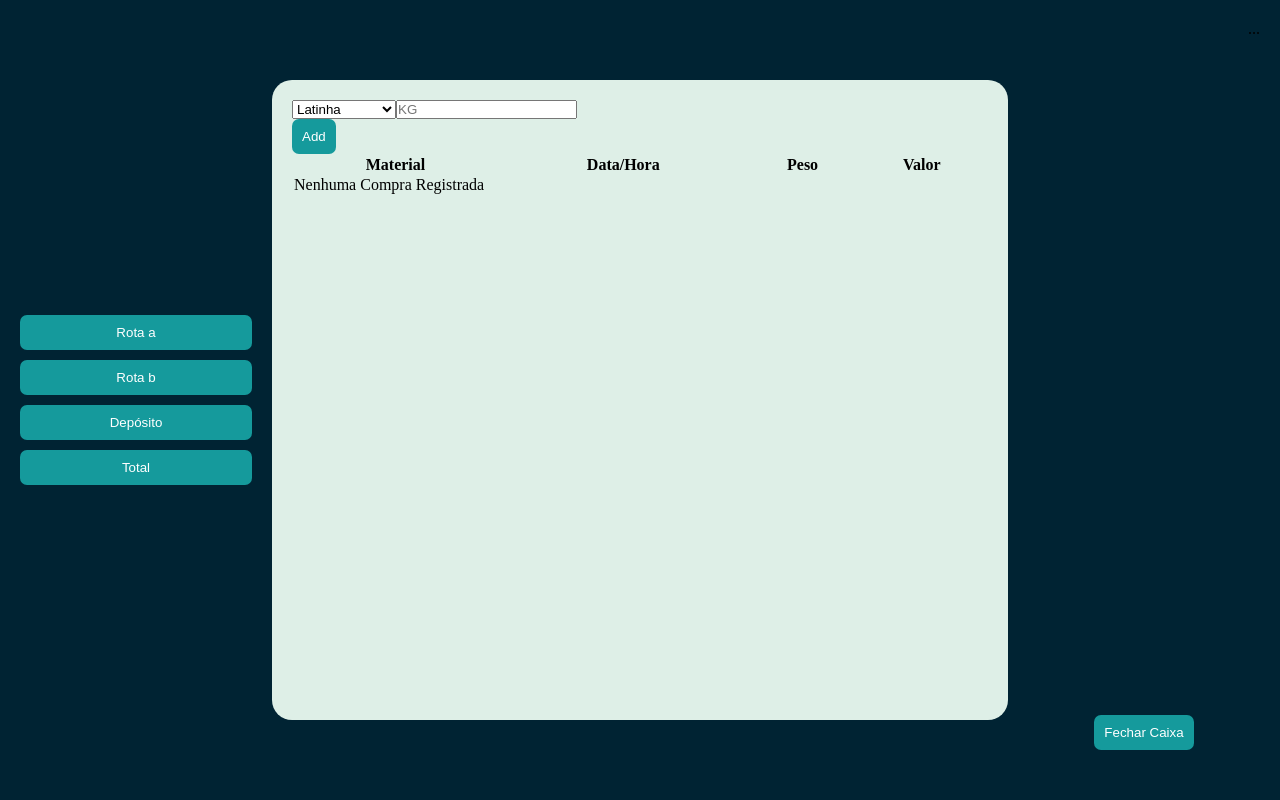
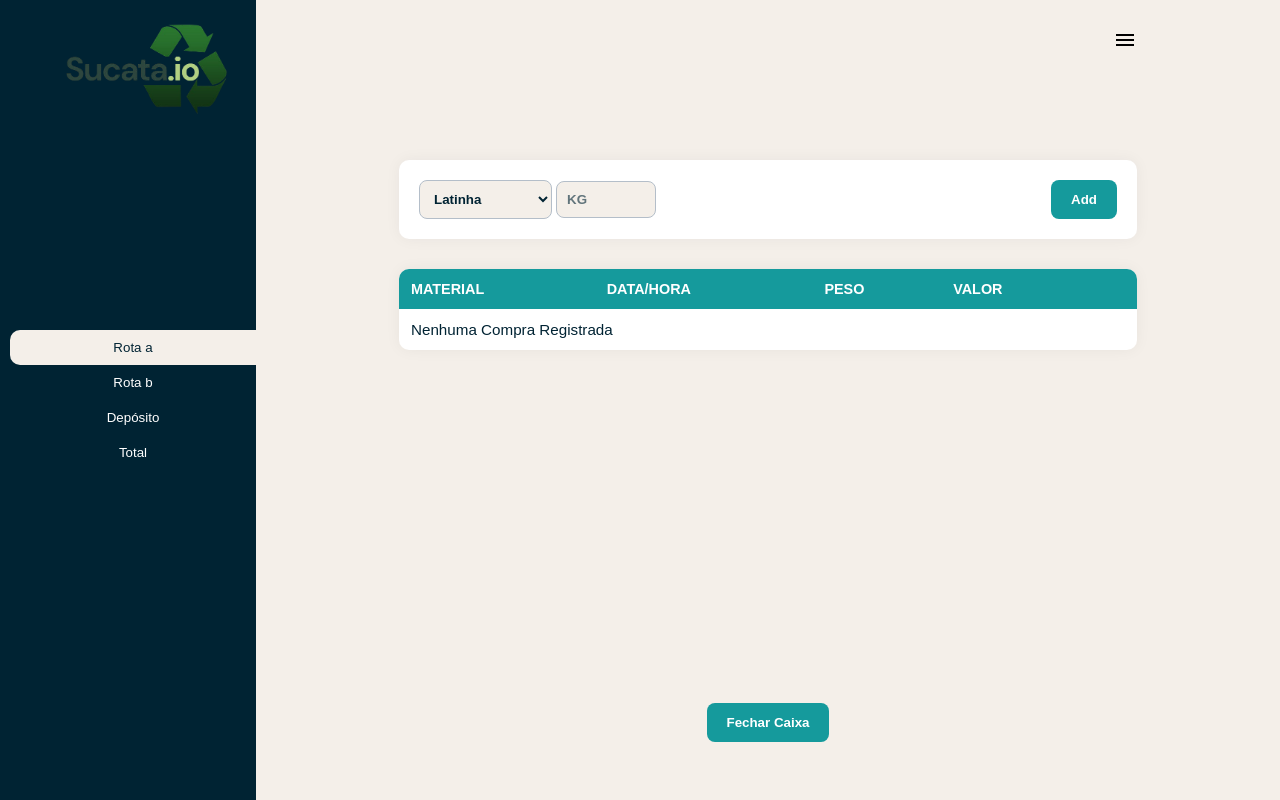
Before and after one commit to Bleidson/Sucata.io, a plain HTML site: page index.html in a window 1280 px wide. Both pictures are taken after a click on the button "Rota a". Drawn offline with nearby package versions, Linux system fonts and the light colour scheme.

Commit message:
Refining

```diff
--- a/index.html
+++ b/index.html
@@ -4,17 +4,29 @@
     <meta charset="UTF-8">
     <meta name="viewport" content="width=device-width, initial-scale=1.0">
     <title>Sucata.io</title>
+    <link rel="stylesheet" href="https://fonts.googleapis.com/css2?family=Material+Symbols+Outlined:opsz,wght,FILL,GRAD@24,400,0,0&icon_names=menu" />
     <link rel="stylesheet" href="style.css">
 
 </head>
 <body>
     <section id="sidebar-left">
-        <button class="button" id="btn-rota-a">Rota a</button>
-        <button class="button" id="btn-rota-b">Rota b</button>
-        <button class="button" id="btn-deposito">Depósito</button>
-        <button class="button" id="btn-total">Total</button>
+        <img src="img/LogoSucata01.png" alt="">
+        <nav>
+            <button class=" btn-sidebar" id="btn-rota-a">Rota a</button>
+            <button class=" btn-sidebar" id="btn-rota-b">Rota b</button>
+            <button class=" btn-sidebar" id="btn-deposito">Depósito</button>
+            <button class=" btn-sidebar" id="btn-total">Total</button>
+        </nav>
+
     </section>
     <section id="main">
+        <div id="menuToggler">
+            <span class="material-symbols-outlined">
+                menu
+            </span>
+        </div>
+
+        <div id="form-table">
             <form action="#">
                 <div id="input-buy">
                     <select name="material-opt" id="material-opt">
@@ -30,7 +42,7 @@
                     <input type="number" name="weigth-form" id="weigth-form" placeholder="KG">
                 </div>
 
-            <button class="button" type="submit">Add</button>
+                <button class="btn" type="submit">Add</button>
             </form>
             <table id="main-table">
                 <thead id="thead">
@@ -41,28 +53,10 @@
                 </tbody>
 
             </table>
+        </div>
 
-    </section>
-    <section id="sidebar-right">
-        <div id="menuToggler">
-            <!--Menu Toggler-->
-            ...
-        </div>
-        <div id="section-pop-ups">
-            <div class="pop-up">
-                <button class="button">Atualizar valor material</button>
-                <button class="button">Cadastrar novo material</button>
-                <button class="button">Historico de caixa</button>
-            </div>
-            <div class="pop-up">
-                <button class="button">Editar</button>
-                <button class="button">Deletar</button>
-            </div>
-            <!--os pop-us estarao com display: none, ate as opcoes serem selecionadas-->
-
-        </div>
         <div id="close">
-            <button class="button">Fechar Caixa</button>
+            <button class="btn">Fechar Caixa</button>
         </div>
     </section>
     <script src="script.js"></script>
--- a/script.js
+++ b/script.js
@@ -70,21 +70,21 @@
             tabelaAtual = 'registroRotaA';
             carregarRegistros();
             renderTable();
-            document.querySelector('form').style.display = `block`;
+            document.querySelector('form').style.display = `flex`;
         });
 
         document.getElementById('btn-rota-b').addEventListener('click', function(){
             tabelaAtual = 'registroRotaB';
             carregarRegistros();
             renderTable();
-            document.querySelector('form').style.display = `block`;
+            document.querySelector('form').style.display = `flex`;
         });
 
         document.getElementById('btn-deposito').addEventListener('click', function(){
             tabelaAtual = 'registroDeposito';
             carregarRegistros();
             renderTable();
-            document.querySelector('form').style.display = `block`;
+            document.querySelector('form').style.display = `flex`;
         });
 
         document.getElementById('btn-total').addEventListener('click', function(){
@@ -103,6 +103,7 @@
 
             if (target.classList.contains('delete-btn')) {
                 registros.splice(index, 1);
+                salvarRegistros();
                 renderTable();
             }
 
@@ -119,6 +120,18 @@
             renderTable();
             }
         });
+
+        const buttons = document.querySelectorAll('.btn-sidebar');
+
+        buttons.forEach(btn => {
+        btn.addEventListener('click', () => {
+            // Remove a classe de todos
+            buttons.forEach(b => b.classList.remove('selected'));
+            // Adiciona no clicado
+            btn.classList.add('selected');
+        });
+        });
+
     });
 
     function salvarRegistros(){
@@ -194,6 +207,7 @@
                     <th>Data/Hora</th>
                     <th>Peso</th>
                     <th>Valor</th>
+                    <th></th>
                 </tr>
             </thead>
         `;
@@ -237,8 +251,8 @@
             const tdAction = document.createElement('td');
             tdAction.classList.add('more-table');
             tdAction.innerHTML = `
-                <button class="edit-btn" data-index="${index}">✏️</button>
-                <button class="delete-btn" data-index="${index}">🗑️</button>
+                <button class="edit-btn action-btn" data-index="${index}">✏️</button>
+                <button class="delete-btn action-btn" data-index="${index}">🗑️</button>
             `;
 
             row.appendChild(tdMaterial);
--- a/style.css
+++ b/style.css
@@ -2,7 +2,7 @@
     --var-color1:#002333;
     --var-color2:#159A9C;
     --var-color3:#B4BEC9;
-    --var-color4:#DEEFE7;
+    --var-color4:#f4efe9;
 
 }
 
@@ -14,16 +14,10 @@
 
 body{
     display: flex;
-    background-color: var(--var-color1);
+    background-color: var(--var-color4);
 }
 
-.button{
-    padding: 10px;
-    border-radius: 7px;
-    border: none;
-    background-color: var(--var-color2);
-    color: white;
-}
+
 
 
 
@@ -33,33 +27,125 @@ body{
     height: 100vh;
     justify-content: center;
     gap: 10px;
+    padding-left: 10px;
     flex: 0.20;
-    padding: 20px;
+    background-color: var(--var-color1);
+}
+
+#sidebar-left img{
+    width: 200px;
+    position:absolute;
+    top:0px;
+    left: 40px;
+}
+
+.btn-sidebar{
+    padding: 10px 0px 10px 0px;
+    width: 100%;
+    background-color: var(--var-color1);
+    border: none;
+    color: white;
+}
+
+
+
+.btn-sidebar.selected {
+  background-color: var(--var-color4);
+  color: var(--var-color1);
+  border-radius: 10px 0 0 10px;
 }
 
 #main{
     display: flex;
     flex-direction: column;
+    justify-content: space-between;
     flex: 0.60;
     margin: auto;
     padding: 20px;
-    background-color: var(--var-color4);
-    height: 80vh;
+    height: 98vh;
     border-radius: 20px;
+
+}
+
+#form-table{
+    height: 60vh;
+    display: flex;
+    flex-direction: column;
+    justify-content: top;
 }
 
 
 
-#main form{
-    display: flex;
-    align-items: center;
-    justify-content: space-between;
 
+
+#main form {
+  display: flex;
+  flex-direction: row;
+  justify-content: space-between;
+  align-items: center;
+  background-color: white;
+  padding: 20px;
+  margin-top: 20px;
+  border-radius: 10px;
+  box-shadow: 0 0 15px rgba(0, 35, 51, 0.05);
+  gap: 20px;
 }
 
-#input-buy{
-    display: flex;
 
+
+/* Select estilizado */
+#material-opt {
+  padding: 10px;
+  border: 1px solid var(--var-color3);
+  border-radius: 8px;
+  background-color: var(--var-color4);
+  color: var(--var-color1);
+  font-weight: bold;
+  outline: none;
+  transition: border 0.2s;
+}
+
+#material-opt:hover {
+  border-color: var(--var-color2);
+}
+
+/* Input de peso */
+#weigth-form {
+  padding: 10px;
+  width: 100px;
+  border: 1px solid var(--var-color3);
+  border-radius: 8px;
+  background-color: var(--var-color4);
+  color: var(--var-color1);
+  font-weight: bold;
+  outline: none;
+  transition: border 0.2s;
+}
+
+#weigth-form::placeholder {
+  color: var(--var-color1);
+  opacity: 0.6;
+}
+
+#weigth-form:hover {
+  border-color: var(--var-color2);
+}
+
+
+.btn {
+  padding: 12px 20px;
+  background-color: var(--var-color2);
+  color: white;
+  font-weight: bold;
+  border: none;
+  border-radius: 8px;
+  cursor: pointer;
+  transition: transform 0.2s ease, background-color 0.2s ease;
+}
+
+.btn:hover {
+  background-color: #117a7c;
+  transform: scale(1.05);
 }
 
 
@@ -81,6 +167,91 @@ body{
     margin-bottom: 30px;
 }
 
-.pop-up{
-    display: none;
+/* 🌐 Estilo da Tabela */
+
+#main-table {
+  width: 100%;
+  border-collapse: collapse;
+  margin-top: 30px;
+  background-color: white;
+  box-shadow: 0 0 15px rgba(0, 0, 0, 0.05);
+  border-radius: 10px;
+  overflow: hidden;
+  font-family: sans-serif;
 }
+
+/* Cabeçalho */
+#main-table thead {
+  background-color: var(--var-color2);
+  color: white;
+  text-transform: uppercase;
+  font-size: 0.9rem;
+}
+
+/* Células do cabeçalho */
+#main-table thead th {
+  padding: 12px;
+  text-align: left;
+}
+
+/* Linhas do corpo */
+#main-table tbody tr {
+  border-bottom: 1px solid #ddd;
+  transition: background-color 0.2s ease-in-out;
+}
+
+/* Células do corpo */
+#main-table tbody td {
+  padding: 12px;
+  font-size: 0.95rem;
+  color: var(--var-color1);
+}
+
+/* Hover nas linhas */
+#main-table tbody tr:hover {
+  background-color: var(--var-color4);
+}
+
+/* Última linha sem borda */
+#main-table tbody tr:last-child {
+  border-bottom: none;
+}
+
+/* Células de ação (botões editar/excluir, se houver) */
+.table-action {
+  display: flex;
+  gap: 8px;
+}
+
+.table-action button {
+  padding: 4px 8px;
+  font-size: 0.8rem;
+  border: none;
+  border-radius: 4px;
+  cursor: pointer;
+  background-color: var(--var-color2);
+  color: white;
+  transition: background-color 0.2s ease;
+}
+
+.table-action button:hover {
+  background-color: var(--var-color1);
+}
+
+/* 🎯 Estilo para botões de ação (Editar / Excluir) */
+
+.action-btn {
+  border: none;
+  background-color: transparent;
+  cursor: pointer;
+  font-size: 1.1rem;
+  transition: font-size 0.2s ease-in-out;
+  padding: 4px;
+  margin: 0 2px;
+}
+
+/* Edição (ícone de lápis ✏️) */
+.action-btn:hover {
+  background-color: #159A9C;
+  border-radius: 5px;
+}
```
Also changed, not shown: img/LogoSucata01.png (added). Lines whose indentation alone changed are shown as unchanged.
